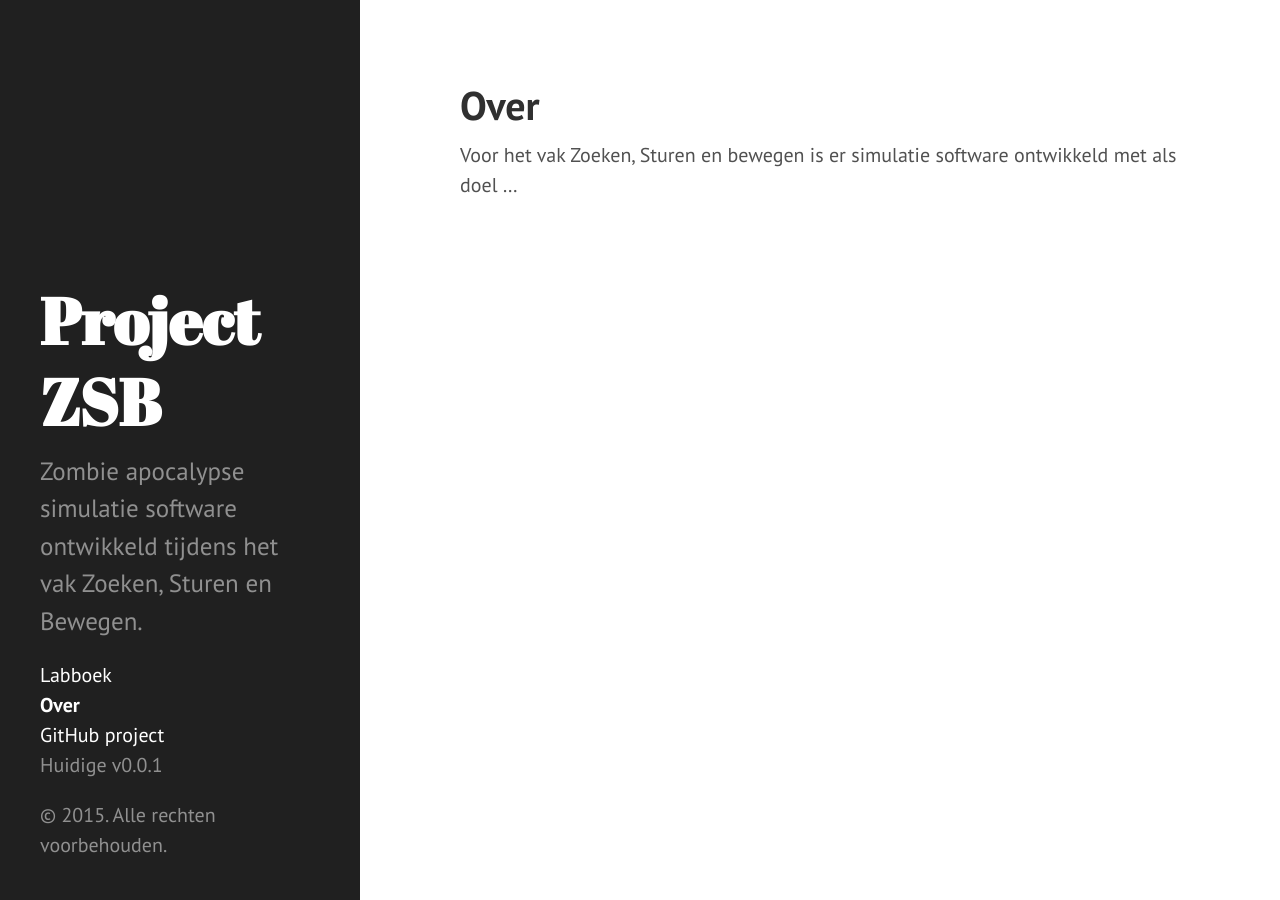
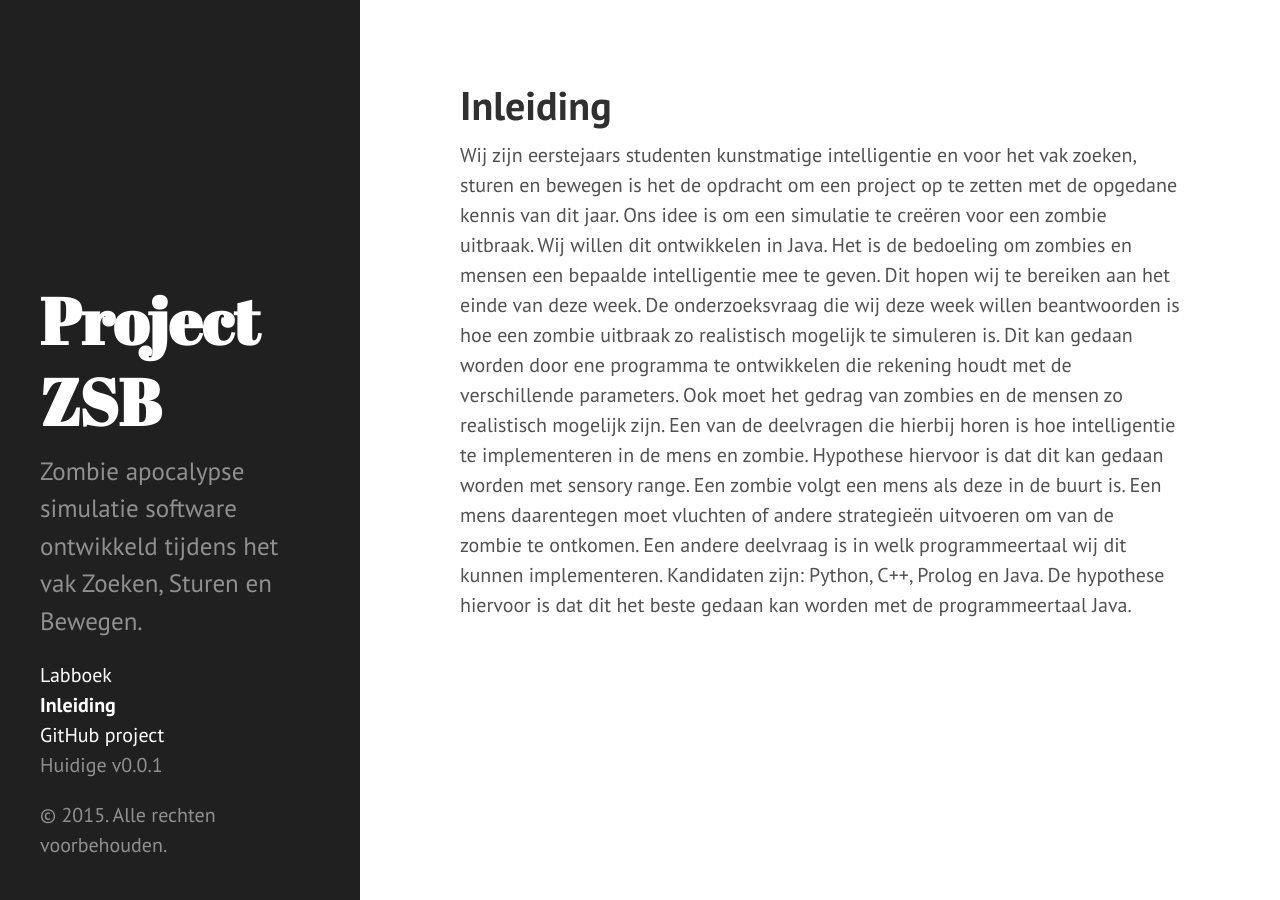
Before and after one commit to zombiea-apocalypse-sim/zombiea-apocalypse-sim.github.io, a Jekyll site: the page built from about.md, in a window 1280 px wide. Built offline with Jekyll 4.4.1, drawn with Linux system fonts in a browser that asks for light colours; Markdown is read by kramdown in place of the engine named in the settings.

Commit message:
inleiding

```diff
--- a/about.md
+++ b/about.md
@@ -1,6 +1,9 @@
 ---
 layout: page
-title: Over
+title: Inleiding
 ---
 
-Voor het vak Zoeken, Sturen en bewegen is er simulatie software ontwikkeld met als doel ...
+Wij zijn eerstejaars studenten kunstmatige intelligentie en voor het vak zoeken, sturen en bewegen is het de opdracht om een project op te zetten met de opgedane kennis van dit jaar. Ons idee is om een simulatie te creëren voor een zombie uitbraak. Wij willen dit ontwikkelen in Java. Het is de bedoeling om zombies en mensen een bepaalde intelligentie mee te geven. Dit hopen wij te bereiken aan het einde van deze week.
+De onderzoeksvraag die wij deze week willen beantwoorden is hoe een zombie uitbraak zo realistisch mogelijk te simuleren is. Dit kan gedaan worden door ene programma te ontwikkelen die rekening houdt met de verschillende parameters. Ook moet het gedrag van zombies en de mensen zo realistisch mogelijk zijn.
+Een van de deelvragen die hierbij horen is hoe intelligentie te implementeren in de mens en zombie. Hypothese hiervoor is dat dit kan gedaan worden met sensory range. Een zombie volgt een mens als deze in de buurt is. Een mens daarentegen moet vluchten of andere strategieën uitvoeren om van de zombie te ontkomen.
+Een andere deelvraag is in welk programmeertaal wij dit kunnen implementeren. Kandidaten zijn: Python, C++, Prolog en Java. De hypothese hiervoor is dat dit het beste gedaan kan worden met de programmeertaal Java.
```
Also changed, not shown: _posts/2015-06-23-dag2.md (line endings or trailing spaces).
